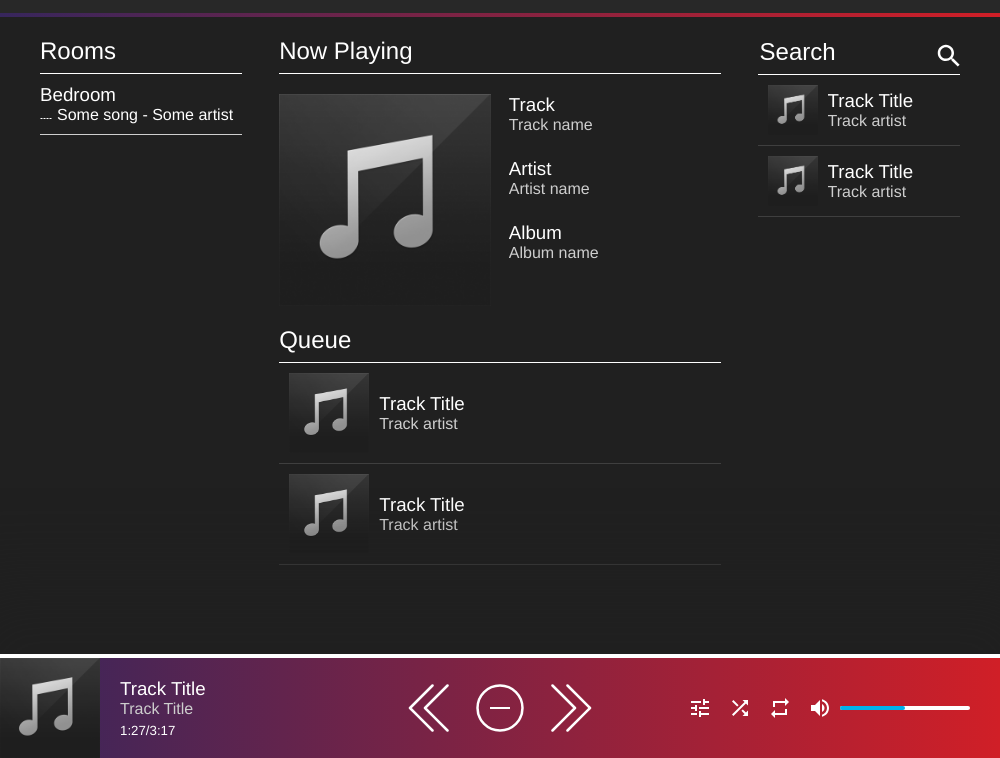
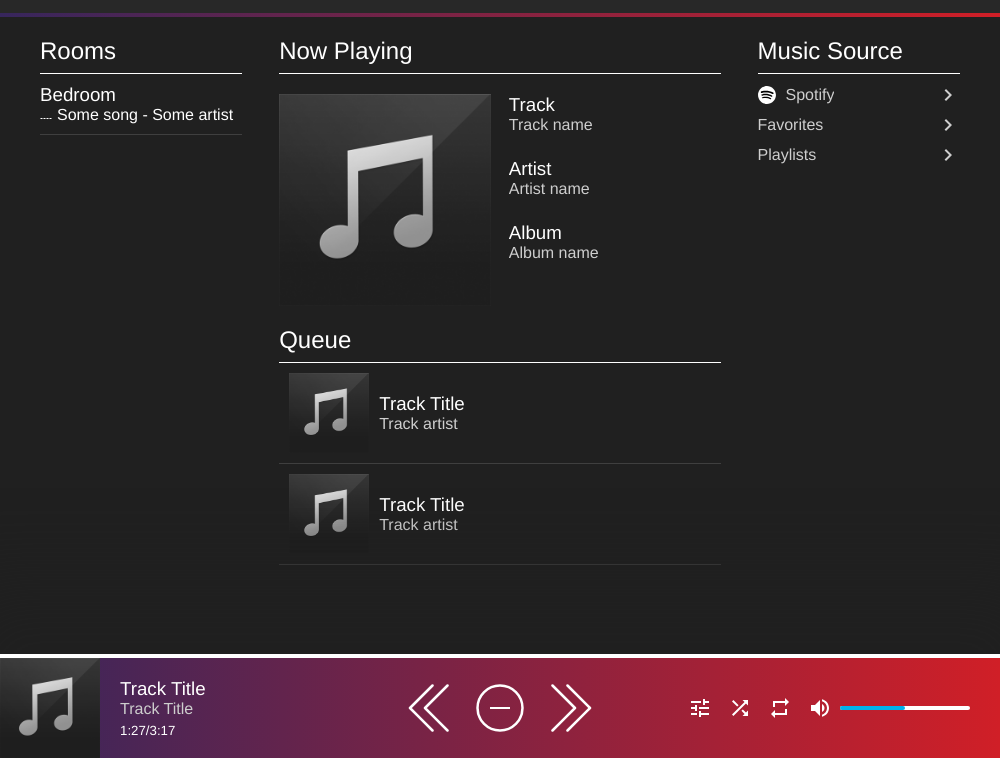
Before and after one commit to anton-christensen/sonos-controller, an Electron app: page static/index.html in a window 1000 px wide. Shown: the part 42-800 px from the top of the page. Drawn offline with Linux system fonts and the light colour scheme; no server answers.

Commit message:
Start work on music-source menu

```diff
--- a/static/css/style.css
+++ b/static/css/style.css
@@ -16,6 +16,8 @@ body {
 
 h1,h2,h3,h4,h5,h6 {
     font-weight: normal;
+    -webkit-user-select: none;
+    cursor: default;
 }
 
 h2, .search {
@@ -113,7 +115,7 @@ h4 {
 }
 
 .room {
-    border-bottom: 1px solid #CECECE;
+    border-bottom: 1px solid #3F3F3F;
     padding: 10px 0;
 }
 
@@ -181,6 +183,53 @@ h4 {
     bottom: 0;
     margin: auto;
     height: 40px;
+}
+
+.music-source {
+    display: none;
+}
+
+.music-source.menu {
+    display: initial;
+}
+
+.menu-item-list {
+    margin-top: -14px;
+}
+
+.menu-item {
+    overflow: hidden;
+    height: 18px;
+    padding: 6px 0;
+}
+
+.music-source.menu .menu-item:hover h4 {
+    color: #FF0048;
+}
+
+.music-source.menu .menu-item:hover .arrow {
+    fill: #FF0048;
+}
+
+.music-source.menu .spotify .icon {
+    background-image: url(../img/spotify.svg);
+    width: 18px;
+    height: 18px;
+    float: left;
+    margin-right: 10px;
+}
+
+.music-source.menu h4 {
+    float: left;
+}
+
+.music-source.menu .arrow {
+    height: 24px;
+    width: 24px;
+    position: relative;
+    float: right;
+    top: -3px;
+    fill: #CECECE;
 }
 
 .search {
--- a/static/index.html
+++ b/static/index.html
@@ -68,7 +68,36 @@
       </div>
 
 
-      <div class="col col1-3">
+      <div class="col col1-3 sec-music-source">
+
+        <div class="music-source menu">
+          <h2>Music source</h2>
+          <div class="menu-item-list">
+            <div class="menu-item spotify">
+              <div class="icon"></div>
+              <h4>Spotify</h4>
+              <svg class="arrow" viewBox="0 0 24 24" xmlns="http://www.w3.org/2000/svg">
+                  <path d="M10 6L8.59 7.41 13.17 12l-4.58 4.59L10 18l6-6z"/>
+              </svg>
+            </div>
+            <div class="menu-item favorites">
+              <div class="icon"></div>
+              <h4>Favorites</h4>
+              <svg class="arrow" viewBox="0 0 24 24" xmlns="http://www.w3.org/2000/svg">
+                  <path d="M10 6L8.59 7.41 13.17 12l-4.58 4.59L10 18l6-6z"/>
+              </svg>
+            </div>
+            <div class="menu-item playlists">
+              <div class="icon"></div>
+              <h4>Playlists</h4>
+              <svg class="arrow" viewBox="0 0 24 24" xmlns="http://www.w3.org/2000/svg">
+                  <path d="M10 6L8.59 7.41 13.17 12l-4.58 4.59L10 18l6-6z"/>
+              </svg>
+            </div>
+          </div>
+        </div>
+
+        <div class="music-source spotify">
           <input placeholder="Search" class="search" />
           <div class="search-result-list">
             <div class="search-result-item">
@@ -83,6 +112,7 @@
               <div class="info">
                 <h3 class="track-title">Track Title</h3>
                 <h4 class="track-artist">Track artist</h4>
+              </div>
             </div>
           </div>
         </div>
```
Also changed, not shown: static/img/spotify.svg (added). Lines whose indentation alone changed are shown as unchanged.
